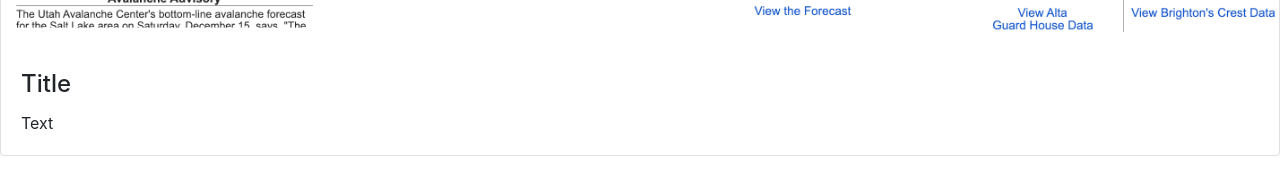
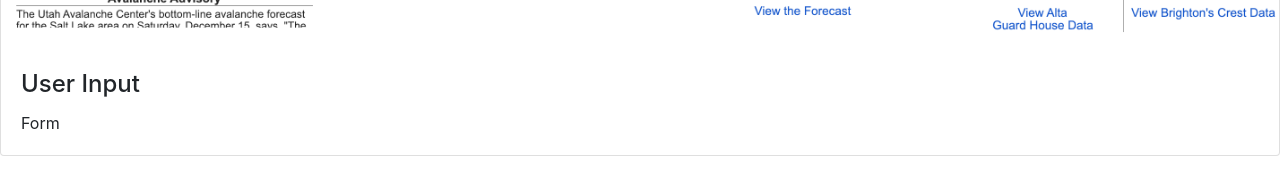
Before and after one commit to jpgaarder/API_Project, a plain HTML site: page index.html in a window 1280 px wide. Shown: the part 627-797 px from the top of the page. Drawn offline with nearby package versions, Linux system fonts and the light colour scheme.

Commit message:
updated HTML framework file for presentation

```diff
--- a/index.html
+++ b/index.html
@@ -26,8 +26,8 @@
       <div class="card">
           <img class="card-img-top" src="../API_Project/images/weather.png" alt="">
           <div class="card-body">
-              <h4 class="card-title">Title</h4>
-              <p class="card-text">Text</p>
+              <h4 class="card-title">User Input</h4>
+              <p class="card-text">Form</p>
           </div>
       </div>
     <!-- Optional JavaScript -->
```
